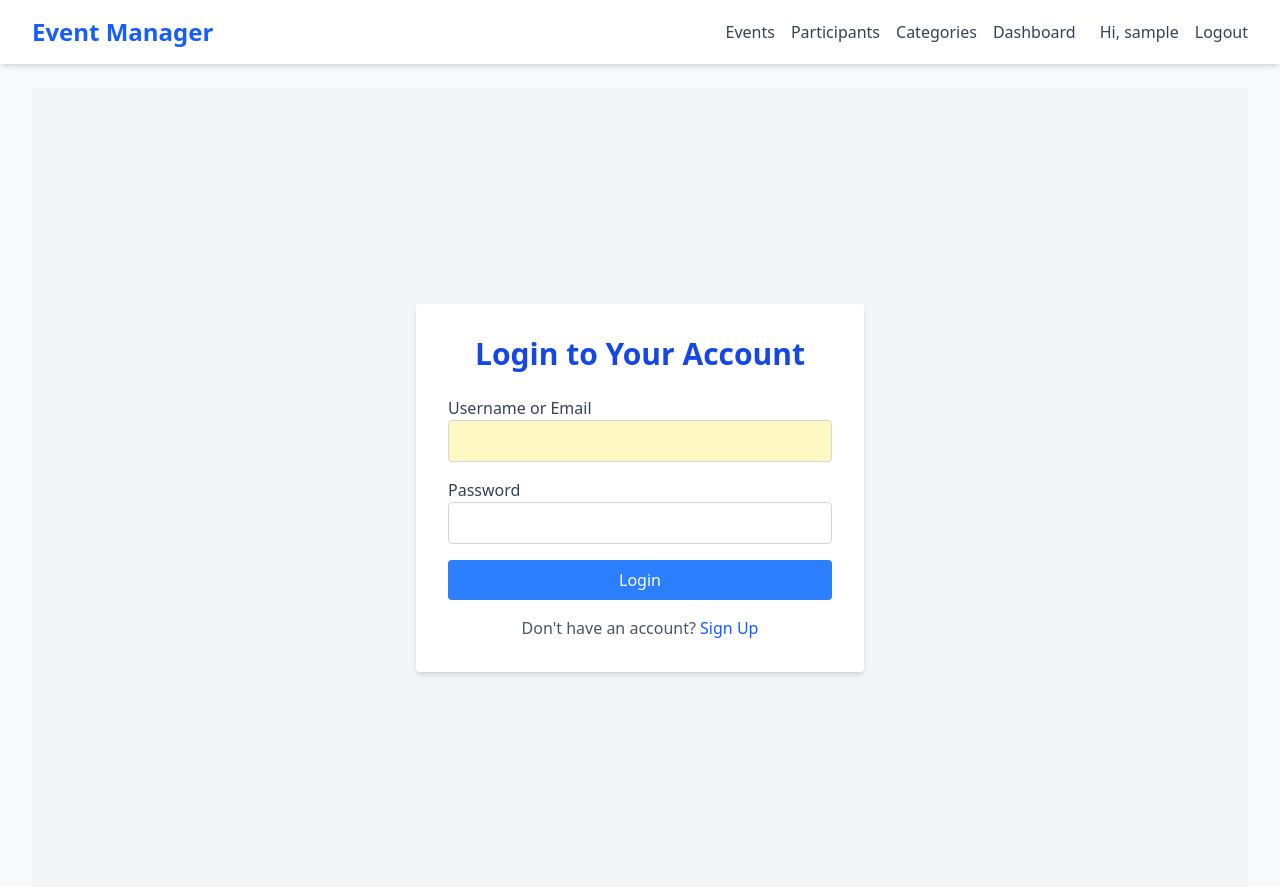
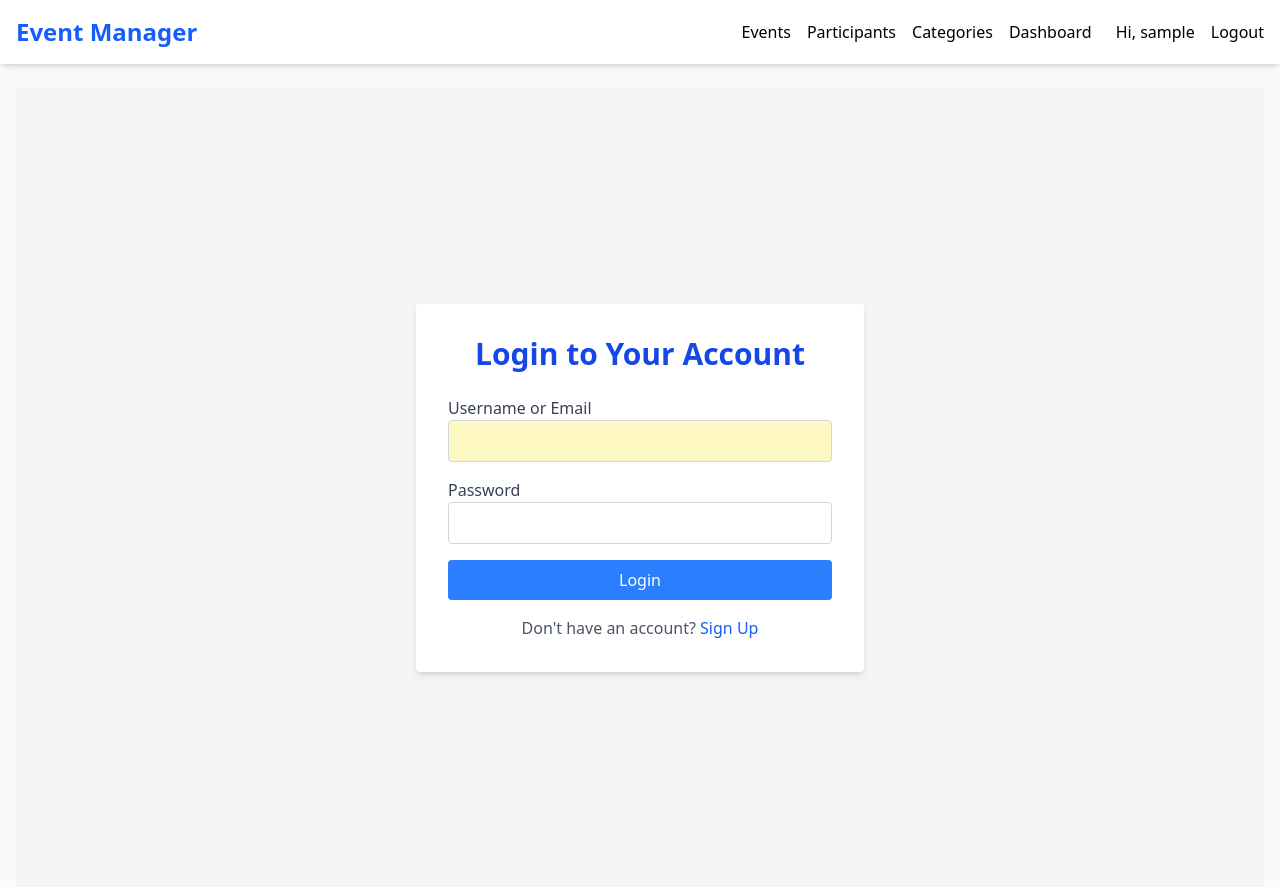
Before and after one commit to afrin0416/event-management, a Django app: a page that uses event/templates/events/base.html in a window 1280 px wide. Shown: the top 887 px of the page. Run offline with Django 5.2, Linux system fonts and the light colour scheme; the visitor is signed in with stand-in values (Sample User, id 1); style sheets or scripts are compiled from the project's sources.

Commit message:
Static & login final fix

```diff
--- a/event/templates/events/base.html
+++ b/event/templates/events/base.html
@@ -1,60 +1,57 @@
 {% load static %}
 <!DOCTYPE html>
 <html lang="en">
-
 <head>
-  <meta charset="UTF-8" />
-  <meta name="viewport" content="width=device-width, initial-scale=1.0" />
+  <meta charset="UTF-8">
   <title>{% block title %}Event Management{% endblock %}</title>
-  <link rel="stylesheet" href="{% static 'css/output.css' %}" />
+  <meta name="viewport" content="width=device-width, initial-scale=1.0">
+  <link rel="stylesheet" href="{% static 'css/output.css' %}">
 </head>
 
 <body class="bg-gray-50 min-h-screen flex flex-col font-sans">
 
-  <!-- Navbar -->
 <nav class="bg-white shadow-md sticky top-0 z-50">
-    <div class="max-w-7xl mx-auto px-4 sm:px-6 lg:px-8">
-      <div class="flex justify-between h-16 items-center">
+  <div class="max-w-7xl mx-auto px-4 h-16 flex justify-between items-center">
+
     <h1 class="text-2xl font-bold text-blue-600">Event Manager</h1>
+
     <div class="flex items-center space-x-4">
-
-          <a href="{% url 'event_list' %}" class="text-gray-700 hover:text-blue-600 font-medium transition">Events</a>
-          <a href="{% url 'participant_list' %}" class="text-gray-700 hover:text-blue-600 font-medium transition">Participants</a>
-          <a href="{% url 'category_list' %}" class="text-gray-700 hover:text-blue-600 font-medium transition">Categories</a>
-          <a href="{% url 'dashboard' %}" class="text-gray-700 hover:text-blue-600 font-medium transition">Dashboard</a>
+      <a href="{% url 'event_list' %}" class="hover:text-blue-600">Events</a>
+      <a href="{% url 'participant_list' %}" class="hover:text-blue-600">Participants</a>
+      <a href="{% url 'category_list' %}" class="hover:text-blue-600">Categories</a>
+      <a href="{% url 'dashboard' %}" class="hover:text-blue-600">Dashboard</a>
 
       {% if user.is_authenticated %}
-          {% if user.groups.exists %}
-          {% with user_group=user.groups.all.0.name %}
-          {% if user_group == "Organizer" %}
-          <a href="{% url 'event_create' %}" class="bg-green-500 text-white px-4 py-2 rounded-md hover:bg-green-600 transition">
+
+        {% for group in user.groups.all %}
+          {% if group.name == "Organizer" %}
+            <a href="{% url 'event_create' %}"
+               class="bg-green-500 text-white px-3 py-1 rounded">
               Create Event
             </a>
-          {% elif user_group == "Admin" %}
-          <a href="{% url 'user_list' %}" class="bg-red-500 text-white px-4 py-2 rounded-md hover:bg-red-600 transition">
+          {% elif group.name == "Admin" %}
+            <a href="{% url 'user_list' %}"
+               class="bg-red-500 text-white px-3 py-1 rounded">
               Manage Users
             </a>
           {% endif %}
-          {% endwith %}
-          {% endif %}
+        {% endfor %}
 
-          <span class="text-gray-700 ml-2 font-medium">Hi, {{ user.username }}</span>
-          <a href="{% url 'logout' %}" class="text-gray-700 hover:text-blue-600 font-medium transition">Logout</a>
+        <span class="ml-2">Hi, {{ user.username }}</span>
+        <a href="{% url 'logout' %}" class="hover:text-blue-600">Logout</a>
 
       {% else %}
-          <a href="{% url 'signup' %}" class="text-gray-700 hover:text-blue-600 font-medium transition">Sign Up</a>
-          <a href="{% url 'login' %}" class="text-gray-700 hover:text-blue-600 font-medium transition">Login</a>
+        <a href="{% url 'signup' %}" class="hover:text-blue-600">Sign Up</a>
+        <a href="{% url 'login' %}" class="hover:text-blue-600">Login</a>
       {% endif %}
+    </div>
 
-        </div>
-      </div>
   </div>
 </nav>
 
-  <!-- Page Content -->
-  <main class="flex-1 container mx-auto px-4 sm:px-6 lg:px-8 py-6">
-    {% block content %} {% endblock %}
+<main class="flex-1 container mx-auto px-4 py-6">
+  {% block content %}{% endblock %}
 </main>
 
-  <!-- Footer -->
-  <footer class="bg-white shad
+</body>
+</html>
```
Also changed, not shown: event_management/settings.py (+241 -106 lines). Lines whose indentation alone changed are shown as unchanged.
